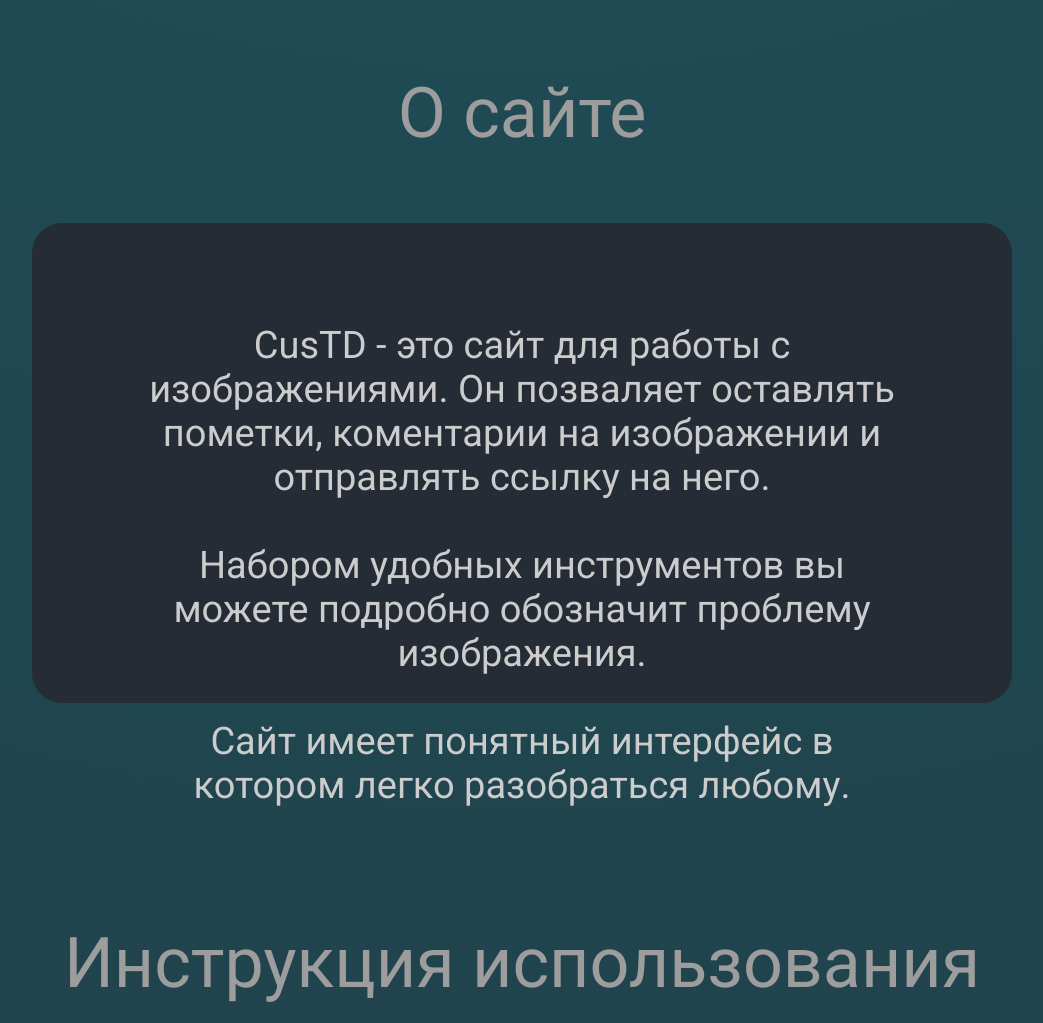
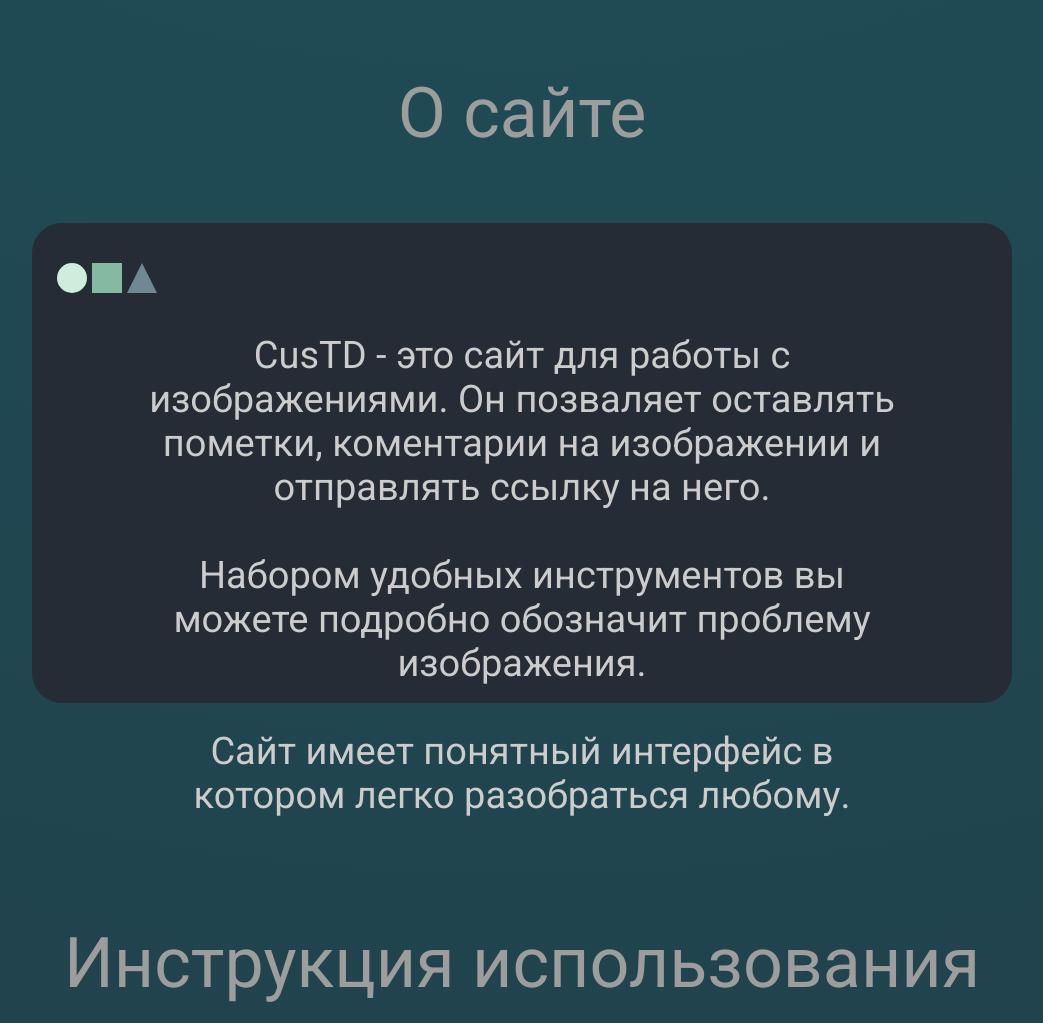
Before and after one commit to Joneks421/ProjectIMG, a plain HTML site: page project/templates/main.html in a window 1280 px wide. Shown: the part 1341-2364 px from the top of the page, without its empty margins (118-1161 px from the left). Drawn offline with Linux system fonts and the light colour scheme.

Commit message:
Alpha 0.2

```diff
--- a/project/static/styles/main-style.css
+++ b/project/static/styles/main-style.css
@@ -21,7 +21,6 @@ h1 {
     line-height: 1rem;
     padding: 20px;
     text-transform: uppercase;
-
 }
 
 .about > h1 {
@@ -40,7 +39,7 @@ h1 {
     right: 10px;
 }
 
-.verni > a{
+.verni > a {
     border-radius: 5px;
     color: #EEEEEE;
     background-color: #252c36;
@@ -49,7 +48,7 @@ h1 {
     text-decoration: none;
 }
 
-.verni > a:hover{
+.verni > a:hover {
     border: 1px solid #47D2E9;
     border-radius: 5px;
     color: #252c36;
@@ -86,6 +85,7 @@ h2 {
     padding: 5px;
     background-color: #1c525c;
     border-radius: 5px;
+    animation: invisible 1s forwards;
 }
 
 .name-menuCus {
@@ -223,6 +223,7 @@ h2 {
     transition: 0.4s ease;
     background:#252c36;
     font-size: 30px;
+    animation: invisible 1s forwards;
 }
 
 .menu_item:hover {
@@ -238,6 +239,7 @@ h2 {
     text-align: center;
     background-size: cover;
     background: linear-gradient(circle at top center, #307885, #252c36);
+    animation: invisible 1s forwards;
 }
 
 .main-container {
@@ -276,10 +278,9 @@ h2 {
     margin-bottom: 0;
     cursor: pointer;
     transition: 0.4s ease;
-    text-align: center
+    text-align: center;
+    animation: invisible 2s forwards;
 }
-
-
 
 
 .index-content > a:hover {
@@ -305,17 +306,42 @@ h2 {
 .index-content.about-container > p {
     font-size: 38px;
     height: 60vh;
-    padding: 100px 0 50px 0;
+    padding: 110px 0 50px 0;
     margin: 0 100px 0 100px;
     color: #CCC;
 }
 
-/* .circle {
-    width: 75px;
-    height: 75px;
-    border-radius: 50%;
-    background: radial-gradient(circle at left center, #338caf, #28cabd);
-} */
+.about-container-elem {
+  margin-top: 25px;
+  margin-left: 25px;
+  width: 100px;
+  height: 30px;
+  position: absolute;
+}
+
+.about-container-cirle {
+  width: 30px;
+  height: 30px;
+  border-radius: 50%;
+  background-color: #CEEDDB;
+  display: inline-block;
+  position: relative;
+}
+
+.about-container-square {
+  width: 30px;
+  height: 30px;
+  background-color: #85BAA1;
+  display: inline-block;
+  position: relative;
+}
+
+.about-container-triangle {
+  border: 15px solid transparent;
+  border-bottom: 30px solid #6E8894;
+  display: inline-block;
+  position: relative;
+}
 
 .index-content > h1, .index-content > h2:nth-child(1){
   animation: pulse 3s infinite 0.2s;
@@ -495,10 +521,10 @@ h2 {
     background-position: center center;
 }
 
-.index-content.support {
-
+@keyframes invisible {
+  0% {opacity: 0;}
+  100% {opacity: 1;}
 }
-
 
 form {
     max-width: 500px;
```
